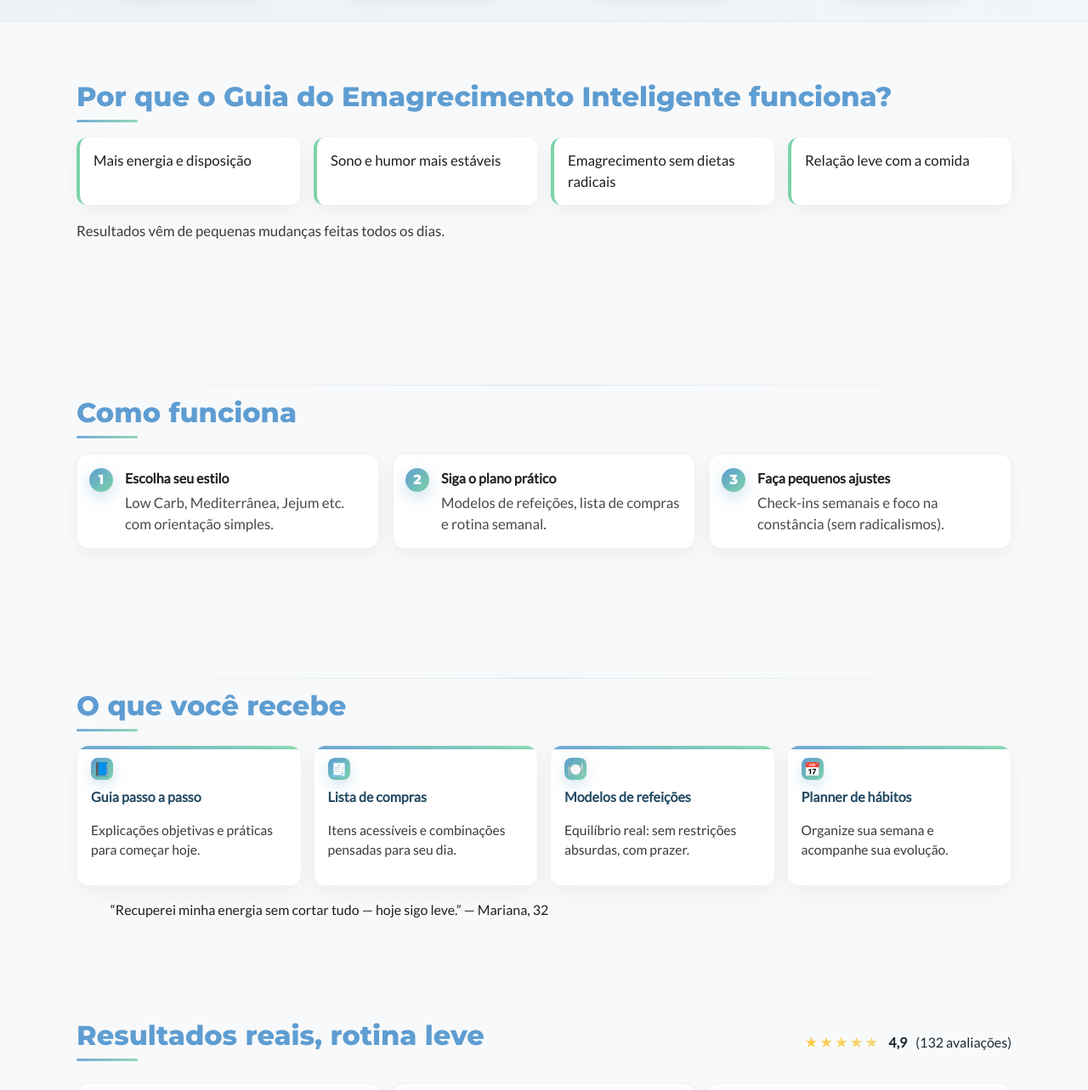
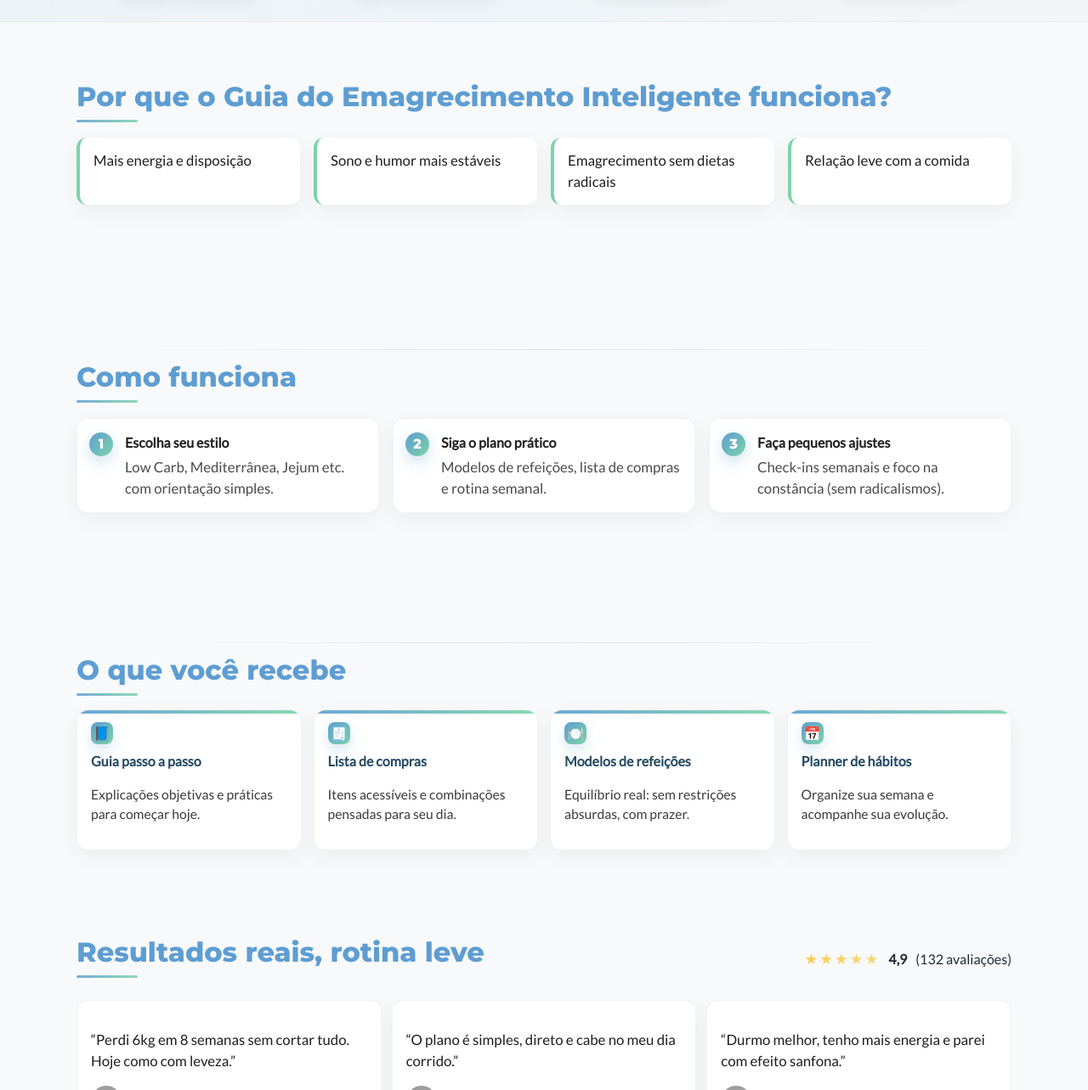
Before and after one commit to willamsricardowr/Guia-de-Emagrecimento-Inteligente, a plain HTML site: page index.html in a window 1280 px wide. Shown: the part 840-2123 px from the top of the page at 85% size. Drawn offline with Linux system fonts and the light colour scheme; grey boxes are pictures that could not be loaded.

Commit message:
atualizações na landing page

```diff
--- a/index.html
+++ b/index.html
@@ -303,7 +303,6 @@
         <li>Emagrecimento sem dietas radicais</li>
         <li>Relação leve com a comida</li>
       </ul>
-      <p class="note">Resultados vêm de pequenas mudanças feitas todos os dias.</p>
     </div>
   </section>
 
@@ -347,8 +346,6 @@
           <p class="feature-desc">Organize sua semana e acompanhe sua evolução.</p>
         </article>
       </div>
-
-      <blockquote style="margin-top:16px">“Recuperei minha energia sem cortar tudo — hoje sigo leve.” — Mariana, 32</blockquote>
     </div>
   </section>
 
```
